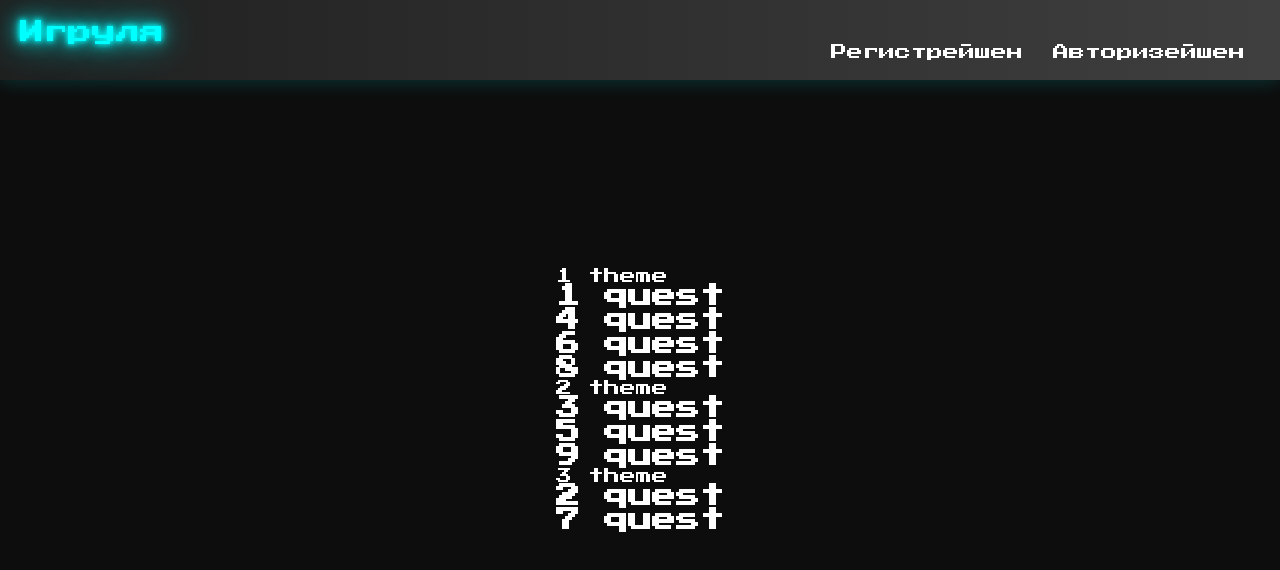
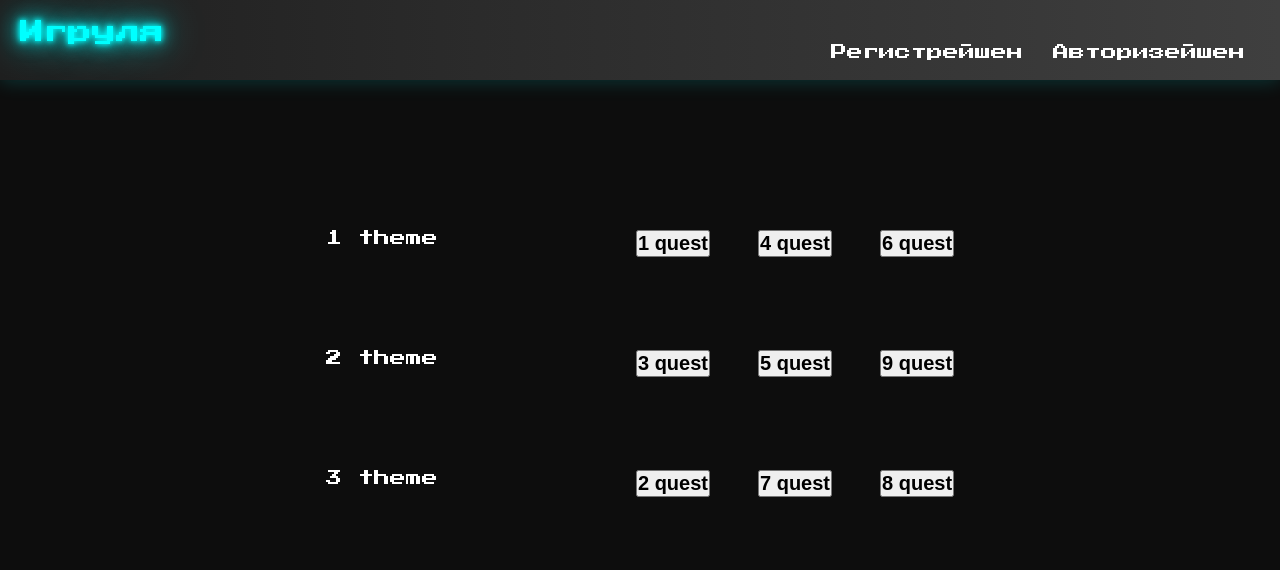
Before and after one commit to Nightwayboom/TwoPistolsGame, a React (Vite) app in the folder client/: page /game in a window 1280 px wide. Shown: the top 570 px of the page. Built offline with nearby package versions, Linux system fonts and the light colour scheme.

Commit message:
feat/createModal

```diff
--- a/client/src/pages/gamePage/GamePage.tsx
+++ b/client/src/pages/gamePage/GamePage.tsx
@@ -1,48 +1,48 @@
 import React from 'react';
 import Theme from './Theme';
-import Quest from './Quest';
 
 export type Themes = {
-  theme: string;
+  title: string;
+  img: string;
   id: number;
 };
 
 export type Questions = {
-  quest: string;
+  name: string;
   id: number;
-  categoryId: number
+  categoryId: number;
+  answer: string;
+  img: string;
 };
 
 const themes: Themes[] = [
-  { theme: '1 theme', id: 1 },
-  { theme: '2 theme', id: 2 },
-  { theme: '3 theme', id: 3 },
+  { title: '1 theme', id: 1, img: '1 img' },
+  { title: '2 theme', id: 2, img: '2 img' },
+  { title: '3 theme', id: 3, img: '3 img' },
 ];
 
 const questions: Questions[] = [
-  { quest: '1 quest', id: 1, categoryId: 1 },
-  { quest: '2 quest', id: 2, categoryId: 3 },
-  { quest: '3 quest', id: 3, categoryId: 2 },
-  { quest: '4 quest', id: 4, categoryId: 1 },
-  { quest: '5 quest', id: 5, categoryId: 2 },
-  { quest: '6 quest', id: 6, categoryId: 1 },
-  { quest: '7 quest', id: 7, categoryId: 3 },
-  { quest: '8 quest', id: 8, categoryId: 1 },
-  { quest: '9 quest', id: 9, categoryId: 2 },
+  { name: '1 quest', id: 1, categoryId: 1, answer: 'da', img: 'https://png.pngtree.com/png-clipart/20231017/original/pngtree-burger-food-png-free-download-png-image_13329458.png' },
+  { name: '2 quest', id: 2, categoryId: 3, answer: 'da', img: 'asd' },
+  { name: '3 quest', id: 3, categoryId: 2, answer: 'da', img: 'asd' },
+  { name: '4 quest', id: 4, categoryId: 1, answer: 'da', img: 'asd' },
+  { name: '5 quest', id: 5, categoryId: 2, answer: 'da', img: 'asd' },
+  { name: '6 quest', id: 6, categoryId: 1, answer: 'da', img: 'asd' },
+  { name: '7 quest', id: 7, categoryId: 3, answer: 'da', img: 'asd' },
+  { name: '8 quest', id: 8, categoryId: 3, answer: 'da', img: 'asd' },
+  { name: '9 quest', id: 9, categoryId: 2, answer: 'da', img: 'asd' },
 ];
 
-type GamePageProps = {};
-
-const GamePage = ({}: GamePageProps): JSX.Element => {
+const GamePage: React.FC = () => {
   return (
-    <div className=" GamePage">
-      <div style={{display: 'flex', flexDirection: 'column'}}>
+    <div className="GamePage">
+      <div style={{ display: 'flex', flexDirection: 'column' }}>
         {themes.map((theme) => (
           <Theme theme={theme} questions={questions} key={theme.id} />
         ))}
       </div>
-
     </div>
   );
 };
+
 export default GamePage;
--- /dev/null
+++ b/client/src/pages/gamePage/ModalQuest.tsx
@@ -0,0 +1,21 @@
+import React from 'react';
+import { Questions } from './GamePage';
+import './ThemeLine.css'
+
+type ModalQuestProps = {
+  question: Questions;
+};
+
+const ModalQuest = ({ question }: ModalQuestProps): JSX.Element => {
+    console.log(question);
+
+  return (
+    <div className='ModalQuest'>
+      <h1 style={{color: 'black'}}>{question.name}</h1>
+        <img src={question.img} alt="img" style={{height: '120px'}} />
+      <input type="text" placeholder='Ответ'/>
+      <button>Ответить</button>
+    </div>
+  );
+};
+export default ModalQuest;
--- a/client/src/pages/gamePage/Theme.tsx
+++ b/client/src/pages/gamePage/Theme.tsx
@@ -1,5 +1,8 @@
-import React from 'react';
+import React, { useState } from 'react';
 import { Questions, Themes } from './GamePage';
+import './ThemeLine.css';
+import ModalWindow from '../../shared/ui/Modal/Modal';
+import ModalQuest from './ModalQuest';
 
 type ThemeProps = {
   theme: Themes;
@@ -7,15 +10,32 @@ type ThemeProps = {
 };
 
 const Theme = ({ theme, questions }: ThemeProps): JSX.Element => {
+  const [activeQuestionId, setActiveQuestionId] = useState<number | null>(null);
+
+  const handleOpenModal = (id: number) => {
+    setActiveQuestionId(id);
+  };
+
+  const handleCloseModal = () => {
+    setActiveQuestionId(null);
+  };
+
   return (
-    <div>
-      <div>{theme.theme}</div>
+    <div className="ThemeLine">
+      <div className="theme">{theme.title}</div>
       {questions
         .filter((question) => question.categoryId === theme.id)
         .map((question) => (
-          <>
-            <h2>{question.quest}</h2>
-          </>
+          <div key={question.id}>
+            <button type="button" onClick={() => handleOpenModal(question.id)}>
+              <h2 className="question">{question.name}</h2>
+            </button>
+            {activeQuestionId === question.id && (
+              <ModalWindow active={true} setActive={handleCloseModal}>
+                <ModalQuest question={question} />
+              </ModalWindow>
+            )}
+          </div>
         ))}
     </div>
   );
--- /dev/null
+++ b/client/src/pages/gamePage/ThemeLine.css
@@ -0,0 +1,15 @@
+.ThemeLine {
+    display: flex;
+    gap: 3em;
+    height: 100px;
+    margin: 10px;
+}
+
+.theme {
+    margin-right: 150px;
+}
+
+.ModalQuest {
+    display: flex;
+    flex-direction: column;
+}
--- /dev/null
+++ b/client/src/shared/ui/Modal/Modal.css
@@ -0,0 +1,29 @@
+.modal {
+    height: 100vh;
+    width: 100vw;
+    background-color: rgba(0, 0, 0, 0.4);
+    position: fixed;
+    top: 0;
+    left: 0;
+    display: flex;
+    align-items: center;
+    justify-content: center;
+    pointer-events: none;
+    opacity: 0;
+  }
+
+  .modal.active {
+    opacity: 1;
+    pointer-events: all;
+    z-index: 1;
+  }
+
+  .modal__content {
+    padding: 50px;
+    border-radius: 12px;
+    background-color: #fafafb;
+    max-width: 380px;
+    font-size: 16px;
+    font-weight: 600;
+    /* z-index: 2; */
+  }
--- /dev/null
+++ b/client/src/shared/ui/Modal/Modal.tsx
@@ -0,0 +1,25 @@
+import React from 'react';
+import './Modal.css';
+
+function ModalWindow({
+  active,
+  setActive,
+  children,
+}: {
+  active: boolean;
+  setActive: (value: boolean) => void;
+  children: React.ReactNode;
+}): JSX.Element {
+  return (
+    <div className={active ? 'modal active' : 'modal'} onClick={() => setActive(false)}>
+      <div
+        className={active ? 'modal__content active' : 'modal__conten'}
+        onClick={(e) => e.stopPropagation()}
+      >
+        {children}
+      </div>
+    </div>
+  );
+}
+
+export default ModalWindow;
```
Also changed, not shown: client/src/pages/gamePage/Quest.tsx (deleted, +0 -17 lines).
